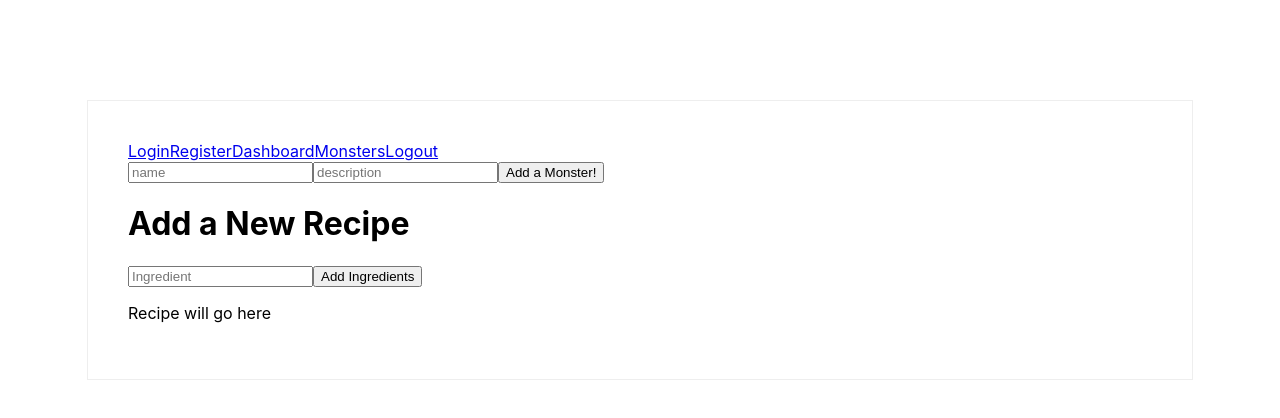
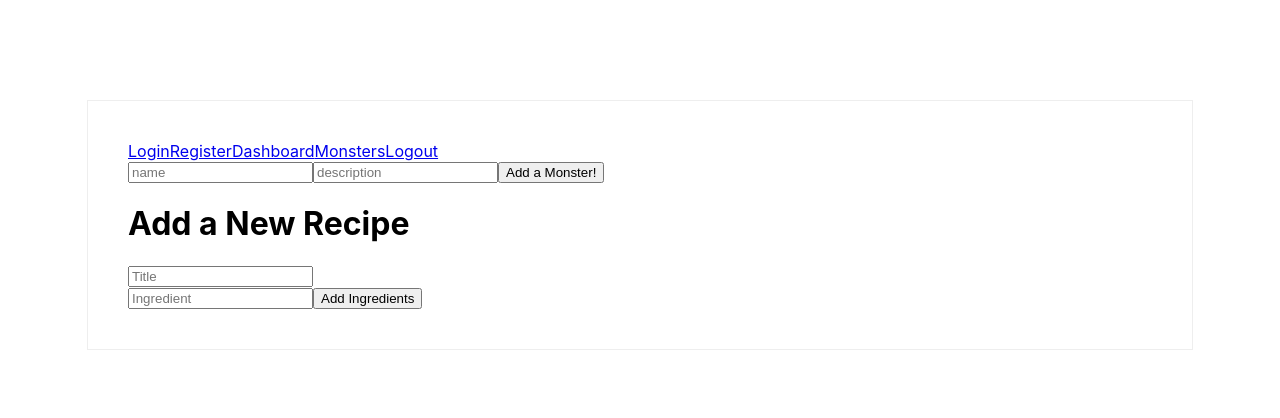
Before and after one commit to DGMarkel/recipe-box-client, a React (Create React App) app: page /dash in a window 1280 px wide. Shown: the top 418 px of the page. Built offline with nearby package versions, Linux system fonts and the light colour scheme.

Commit message:
begin to build out recipe display, structure individual recipes

```diff
--- a/src/actions/RecipeActions.js
+++ b/src/actions/RecipeActions.js
@@ -1,4 +1,4 @@
-export function fetchIngredients(event, data) {
+export function fetchIngredients(event, title, id, data) {
   event.preventDefault()
   return (dispatch) => {
     fetch('https://trackapi.nutritionix.com/v2/natural/nutrients', {
@@ -16,7 +16,11 @@ export function fetchIngredients(event, data) {
       console.log(res);
       dispatch({
         type: 'ADD_RECIPE',
-        payload: res.foods
+        payload: {
+          title: title,
+          id: id,
+          ingredients: res.foods
+        }
       })
     }).catch(err => console.log(err));
   }
--- a/src/components/RecipeSearch.jsx
+++ b/src/components/RecipeSearch.jsx
@@ -10,6 +10,7 @@ class RecipeSearch extends Component {
   constructor() {
     super();
     this.state = {
+      title: '',
       ingredients: ''
     }
   }
@@ -26,9 +27,16 @@ class RecipeSearch extends Component {
     return (
       <div className="search-form">
         <h1>Add a New Recipe</h1>
-        <form onSubmit={(e) => this.props.fetchIngredients(e, this.state.ingredients)}>
+        <form onSubmit={(e) => this.props.fetchIngredients(e, this.state.title, this.props.recipes.length + 1, this.state.ingredients)}>
           <input
             type="text"
+            name="title"
+            value={this.state.title}
+            placeholder="Title"
+            onChange={event => this.handleOnChange(event)}
+            /><br />
+          <input
+            type="textarea"
             name="ingredients"
             value={this.state.ingredients}
             placeholder="Ingredient"
@@ -36,10 +44,7 @@ class RecipeSearch extends Component {
             />
           <input type="submit" value="Add Ingredients" />
         </form>
-        { (this.state.recipeLoaded)
-          ? <RecipeContainer />
-          : <p>Recipe will go here</p>
-         }
+        <RecipeContainer recipe={this.props.recipes} />
       </div>
     )
   }
@@ -51,4 +56,10 @@ const mapDispatchToProps = dispatch => {
   }
 }
 
-export default connect(null, mapDispatchToProps)(RecipeSearch)
+const mapStateToProps = state => {
+  return {
+    recipes: state.user.recipes
+  }
+}
+
+export default connect(mapStateToProps, mapDispatchToProps)(RecipeSearch)
--- a/src/containers/RecipeContainer.jsx
+++ b/src/containers/RecipeContainer.jsx
@@ -6,7 +6,7 @@ export default class RecipeContainer extends Component {
   render() {
     return (
       <div className="recipe-card">
-        { this.props.ingredients.map(ingredient => {
+        { this.props.recipe.map(ingredient => {
           return <IngredientContainer ingredient={ingredient} />
         })}
       </div>
```
